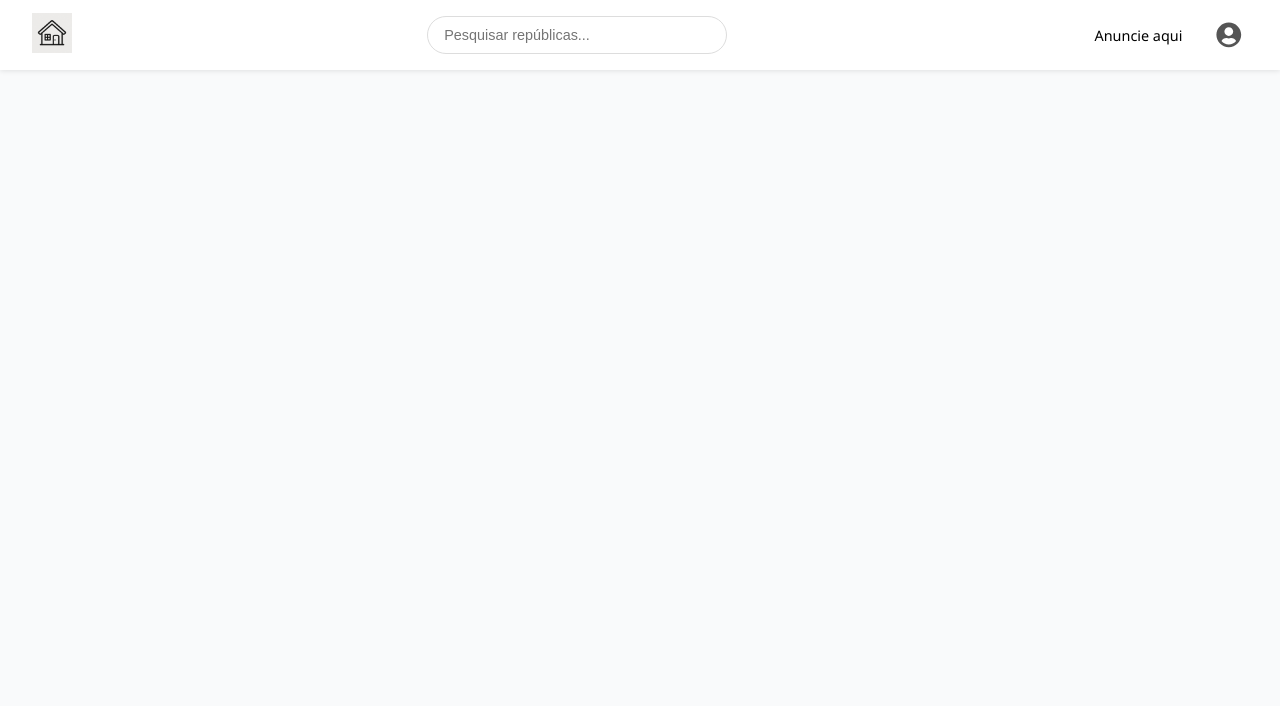
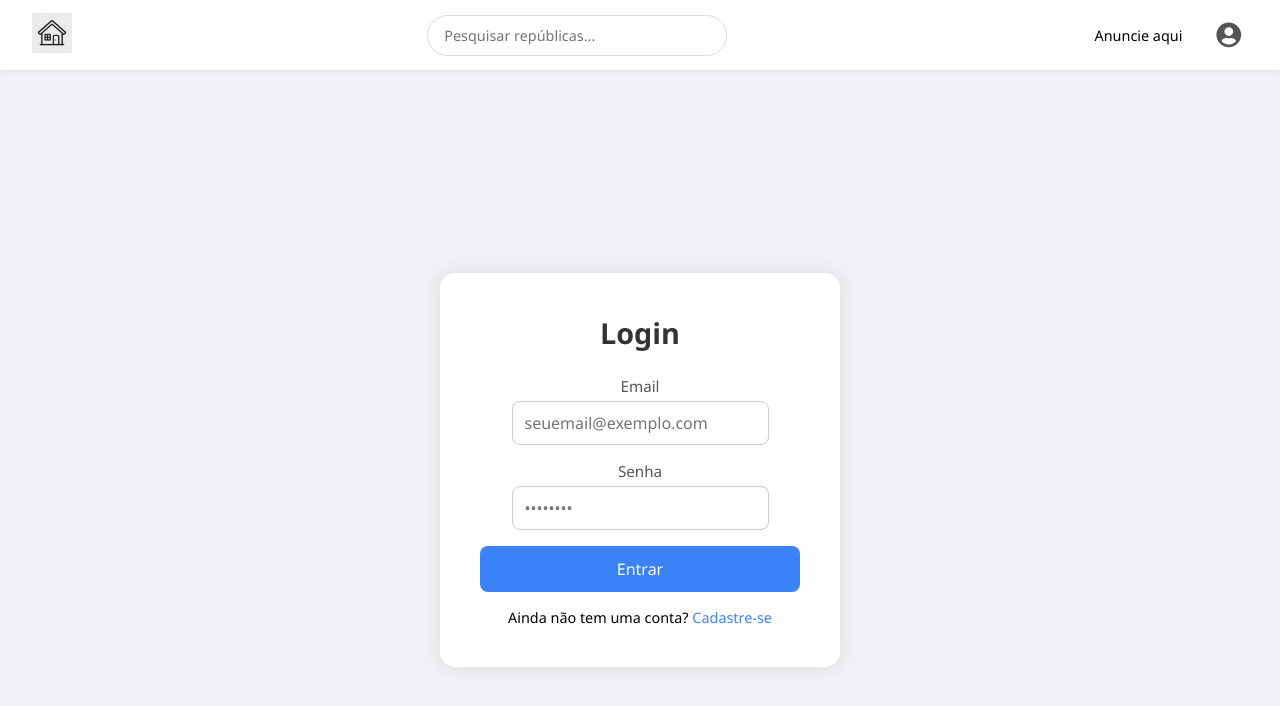
Before and after one commit to Vianjus/guia-de-republicas, a React (Create React App) app in the folder costs/: page /perfil in a window 1280 px wide. Before the commit this address had no page. Shown: the top 706 px of the page. Built offline with nearby package versions, Linux system fonts and the light colour scheme.

Commit message:
Pagina Login

```diff
--- a/costs/src/App.jsx
+++ b/costs/src/App.jsx
@@ -2,6 +2,7 @@
 import Header from './components/Header';
 import Home from './pages/Home';
 import RepublicDetails from './pages/RepublicDetails';
+import Perfil from './pages/Perfil';
 import { BrowserRouter as Router, Routes, Route } from 'react-router-dom';
 
 function App() {
@@ -12,6 +13,7 @@ function App() {
         <Routes>
           <Route path="/" element={<Home />} />
           <Route path="/republica/:id" element={<RepublicDetails />} />
+          <Route path="/perfil" element={<Perfil />} />
         </Routes>
       </div>
     </Router>
--- /dev/null
+++ b/costs/src/pages/Perfil.css
@@ -0,0 +1,94 @@
+/* Reset básico */
+* {
+  margin: 0;
+  padding: 0;
+  box-sizing: border-box;
+  font-family: "Segoe UI", Tahoma, Geneva, Verdana, sans-serif;
+}
+
+/* Container centralizado */
+.login-container {
+  display: flex;
+  justify-content: center;
+  align-items: center;
+  height: 100vh;
+  background-color: #f0f2f5;
+}
+
+/* Card */
+.login-card {
+  background: white;
+  padding: 2.5rem;
+  border-radius: 15px;
+  box-shadow: 0 0 20px rgba(0, 0, 0, 0.1);
+  width: 100%;
+  max-width: 400px;
+}
+
+/* Título */
+.login-title {
+  text-align: center;
+  margin-bottom: 1.5rem;
+  font-size: 1.8rem;
+  color: #333;
+}
+
+/* Formulário */
+.login-form {
+  text-align: center;
+  display: flex;
+  flex-direction: column;
+  gap: 1rem;
+}
+
+.form-group label {
+  font-size: 0.95rem;
+  margin-bottom: 0.3rem;
+  display: block;
+  color: #555;
+}
+
+.form-group input {
+  padding: 10px 12px;
+  border: 1px solid #ccc;
+  border-radius: 8px;
+  font-size: 1rem;
+  transition: border-color 0.3s;
+}
+
+.form-group input:focus {
+  border-color: #3b82f6;
+  outline: none;
+}
+
+/* Botão */
+.login-button {
+  background-color: #3b82f6;
+  color: white;
+  padding: 12px;
+  border: none;
+  border-radius: 8px;
+  font-size: 1rem;
+  cursor: pointer;
+  transition: background-color 0.3s;
+}
+
+.login-button:hover {
+  background-color: #2563eb;
+}
+
+/* Rodapé */
+.login-footer {
+  text-align: center;
+  margin-top: 1rem;
+  font-size: 0.9rem;
+}
+
+.login-footer a {
+  color: #3b82f6;
+  text-decoration: none;
+}
+
+.login-footer a:hover {
+  text-decoration: underline;
+}
--- /dev/null
+++ b/costs/src/pages/Perfil.jsx
@@ -0,0 +1,49 @@
+import React, { useState } from "react";
+import "./Perfil.css";
+
+const LoginPage = () => {
+  const [email, setEmail] = useState("");
+  const [senha, setSenha] = useState("");
+
+  const handleSubmit = (e) => {
+    e.preventDefault();
+    console.log("Email:", email);
+    console.log("Senha:", senha);
+  };
+
+  return (
+    <div className="login-container">
+      <div className="login-card">
+        <h2 className="login-title">Login</h2>
+        <form onSubmit={handleSubmit} className="login-form">
+          <div className="form-group">
+            <label>Email</label>
+            <input
+              type="email"
+              value={email}
+              onChange={(e) => setEmail(e.target.value)}
+              required
+              placeholder="seuemail@exemplo.com"
+            />
+          </div>
+          <div className="form-group">
+            <label>Senha</label>
+            <input
+              type="password"
+              value={senha}
+              onChange={(e) => setSenha(e.target.value)}
+              required
+              placeholder="••••••••"
+            />
+          </div>
+          <button type="submit" className="login-button">Entrar</button>
+        </form>
+        <p className="login-footer">
+          Ainda não tem uma conta? <a href="/cadastro">Cadastre-se</a>
+        </p>
+      </div>
+    </div>
+  );
+};
+
+export default LoginPage;
--- a/package.json
+++ b/package.json
@@ -1,6 +1,9 @@
 {
   "dependencies": {
     "lucide-react": "^0.522.0",
+    "react-icons": "^5.5.0",
+    "react-image-gallery": "^1.4.0",
+    "react-router-dom": "^7.7.1",
     "tailwindcss": "^4.1.10"
   }
 }
```
Also changed, not shown: 1 other file (tests, documents, lock files or other folders).
